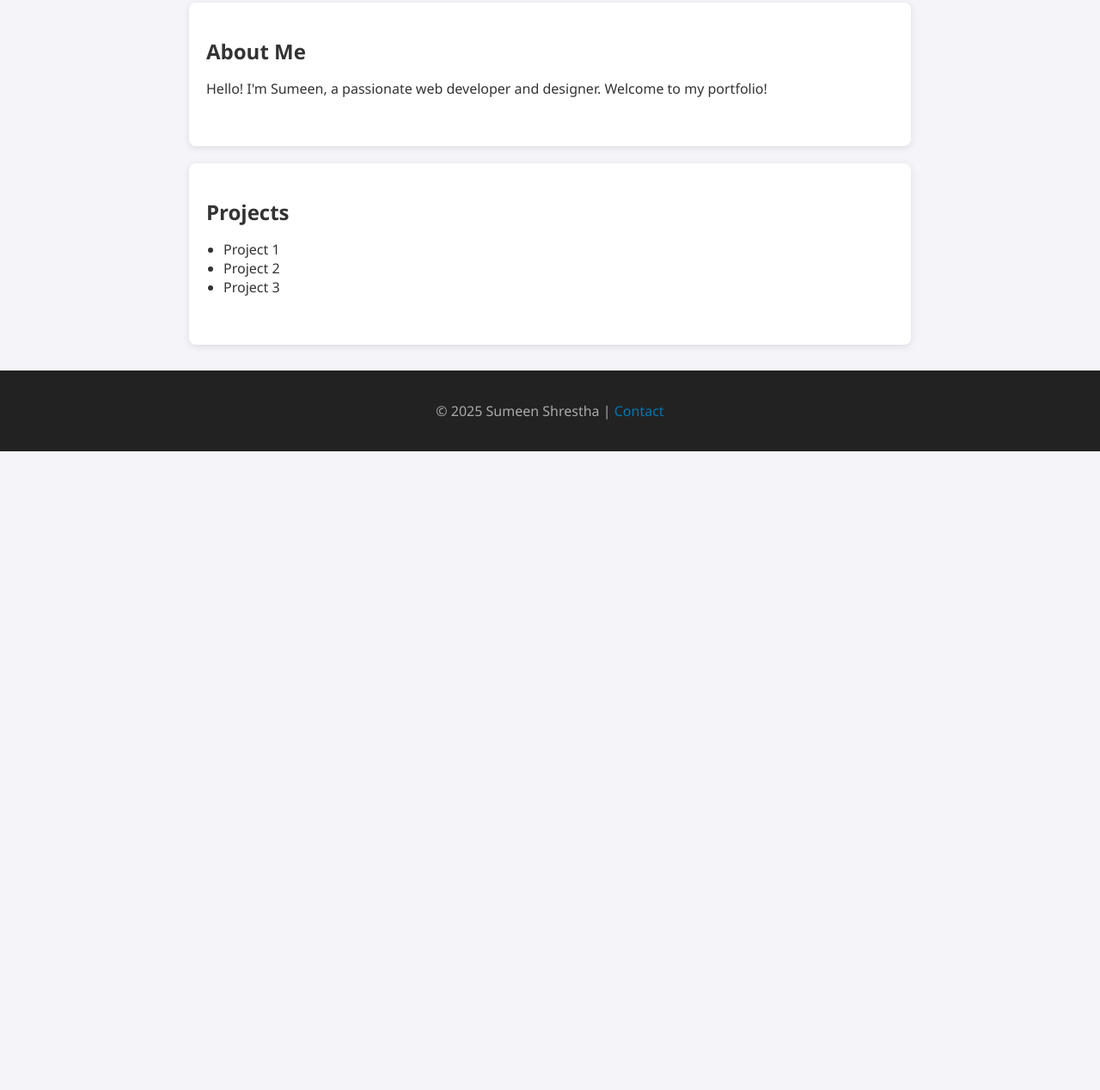
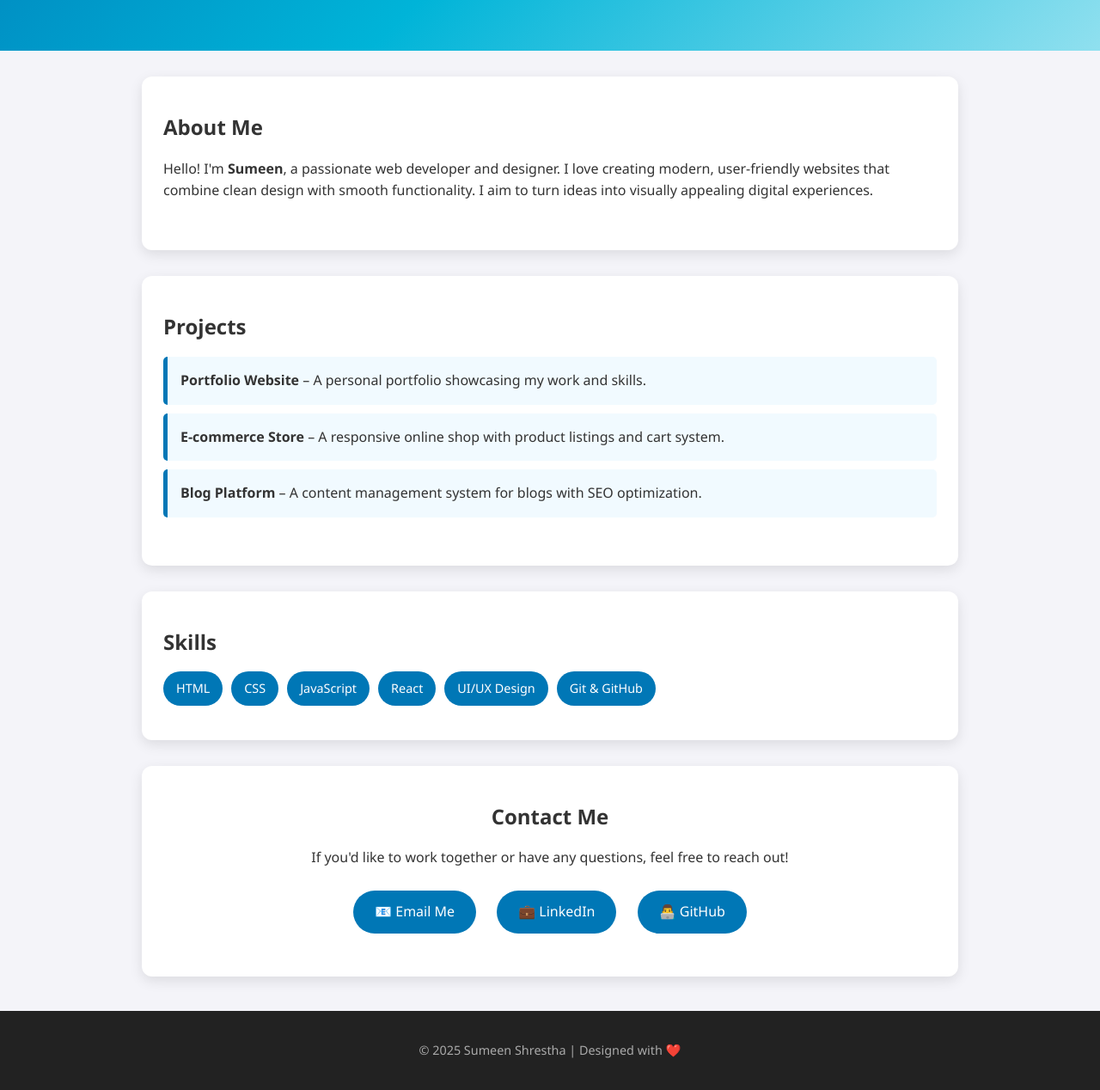
Before and after one commit to Renxzy-ss/sumeen22, a plain HTML site: page index.html in a window 1280 px wide. Shown: the part 361-1629 px from the top of the page at 86% size. Before the commit the page ends 886 px from the top, so only its background shows below. Drawn offline with Linux system fonts and the light colour scheme.

Commit message:
Update index.html

```diff
--- a/index.html
+++ b/index.html
@@ -5,36 +5,113 @@
   <meta name="viewport" content="width=device-width, initial-scale=1.0">
   <title>Sumeen Portfolio</title>
   <style>
-    /* General */
-    body { margin: 0; font-family: 'Segoe UI', sans-serif; background: #f4f4f9; color: #333; }
-    h1, h2 { margin: 0 0 10px; }
+    /* General Styles */
+    body {
+      margin: 0;
+      font-family: 'Segoe UI', sans-serif;
+      background: #f4f4f9;
+      color: #333;
+      line-height: 1.6;
+    }
+    h1, h2, h3 {
+      margin: 0 0 15px;
+      font-weight: 600;
+    }
+    a { color: #0077b6; text-decoration: none; }
+    a:hover { text-decoration: underline; }
 
     /* Header */
     header {
-      background: linear-gradient(120deg, #0077b6, #00b4d8);
+      background: linear-gradient(135deg, #0077b6, #00b4d8, #90e0ef);
       color: white;
       text-align: center;
-      padding: 50px 20px;
+      padding: 60px 20px;
     }
     header img {
-      width: 120px;
-      height: 120px;
+      width: 140px;
+      height: 140px;
       border-radius: 50%;
       border: 4px solid white;
-      margin-bottom: 15px;
+      margin-bottom: 20px;
+      transition: transform 0.3s ease-in-out;
+    }
+    header img:hover {
+      transform: scale(1.1);
+    }
+    header h1 {
+      font-size: 2.5rem;
+    }
+    header h2 {
+      font-weight: 400;
+      font-size: 1.2rem;
+      margin-top: 10px;
     }
 
     /* Sections */
     section {
-      max-width: 800px;
-      margin: auto;
-      padding: 40px 20px;
+      max-width: 900px;
+      margin: 30px auto;
+      padding: 40px 25px;
       background: white;
-      margin-top: 20px;
-      border-radius: 8px;
-      box-shadow: 0 2px 8px rgba(0,0,0,0.1);
+      border-radius: 12px;
+      box-shadow: 0 5px 15px rgba(0,0,0,0.1);
+      transition: transform 0.3s ease;
     }
-    ul { padding-left: 20px; }
+    section:hover {
+      transform: translateY(-5px);
+    }
+
+    /* Projects */
+    .projects ul {
+      list-style: none;
+      padding: 0;
+    }
+    .projects li {
+      background: #f1faff;
+      margin: 10px 0;
+      padding: 15px;
+      border-left: 5px solid #0077b6;
+      border-radius: 5px;
+      transition: background 0.3s;
+    }
+    .projects li:hover {
+      background: #e0f7ff;
+    }
+
+    /* Skills */
+    .skills {
+      display: flex;
+      flex-wrap: wrap;
+      gap: 10px;
+    }
+    .skill {
+      background: #0077b6;
+      color: white;
+      padding: 8px 15px;
+      border-radius: 20px;
+      font-size: 0.9rem;
+      transition: background 0.3s;
+    }
+    .skill:hover {
+      background: #00b4d8;
+    }
+
+    /* Contact */
+    .contact {
+      text-align: center;
+    }
+    .contact a {
+      display: inline-block;
+      margin: 10px;
+      padding: 12px 25px;
+      background: #0077b6;
+      color: white;
+      border-radius: 30px;
+      transition: 0.3s;
+    }
+    .contact a:hover {
+      background: #00b4d8;
+    }
 
     /* Footer */
     footer {
@@ -42,35 +119,64 @@
       color: #aaa;
       text-align: center;
       padding: 20px;
-      margin-top: 30px;
+      margin-top: 40px;
+      font-size: 0.9rem;
     }
-    a { color: #0077b6; text-decoration: none; }
-    a:hover { text-decoration: underline; }
   </style>
 </head>
 <body>
+  <!-- Header -->
   <header>
     <img src="IMG_2788.jpeg" alt="Sumeen's Profile Photo">
     <h1>Sumeen Shrestha</h1>
-    <h2>Web Developer / Designer</h2>
+    <h2>Web Developer | Designer | Creative Thinker</h2>
   </header>
 
+  <!-- About Section -->
   <section>
     <h2>About Me</h2>
-    <p>Hello! I'm Sumeen, a passionate web developer and designer. Welcome to my portfolio!</p>
+    <p>
+      Hello! I'm <strong>Sumeen</strong>, a passionate web developer and designer.
+      I love creating modern, user-friendly websites that combine clean design with smooth functionality.
+      I aim to turn ideas into visually appealing digital experiences.
+    </p>
   </section>
 
-  <section>
+  <!-- Projects Section -->
+  <section class="projects">
     <h2>Projects</h2>
     <ul>
-      <li>Project 1</li>
-      <li>Project 2</li>
-      <li>Project 3</li>
+      <li><strong>Portfolio Website</strong> – A personal portfolio showcasing my work and skills.</li>
+      <li><strong>E-commerce Store</strong> – A responsive online shop with product listings and cart system.</li>
+      <li><strong>Blog Platform</strong> – A content management system for blogs with SEO optimization.</li>
     </ul>
   </section>
 
+  <!-- Skills Section -->
+  <section>
+    <h2>Skills</h2>
+    <div class="skills">
+      <span class="skill">HTML</span>
+      <span class="skill">CSS</span>
+      <span class="skill">JavaScript</span>
+      <span class="skill">React</span>
+      <span class="skill">UI/UX Design</span>
+      <span class="skill">Git & GitHub</span>
+    </div>
+  </section>
+
+  <!-- Contact Section -->
+  <section class="contact">
+    <h2>Contact Me</h2>
+    <p>If you'd like to work together or have any questions, feel free to reach out!</p>
+    <a href="mailto:sumeen@example.com">📧 Email Me</a>
+    <a href="https://www.linkedin.com" target="_blank">💼 LinkedIn</a>
+    <a href="https://github.com" target="_blank">👨‍💻 GitHub</a>
+  </section>
+
+  <!-- Footer -->
   <footer>
-    <p>&copy; 2025 Sumeen Shrestha | <a href="#">Contact</a></p>
+    <p>&copy; 2025 Sumeen Shrestha | Designed with ❤️</p>
   </footer>
 </body>
 </html>
```
